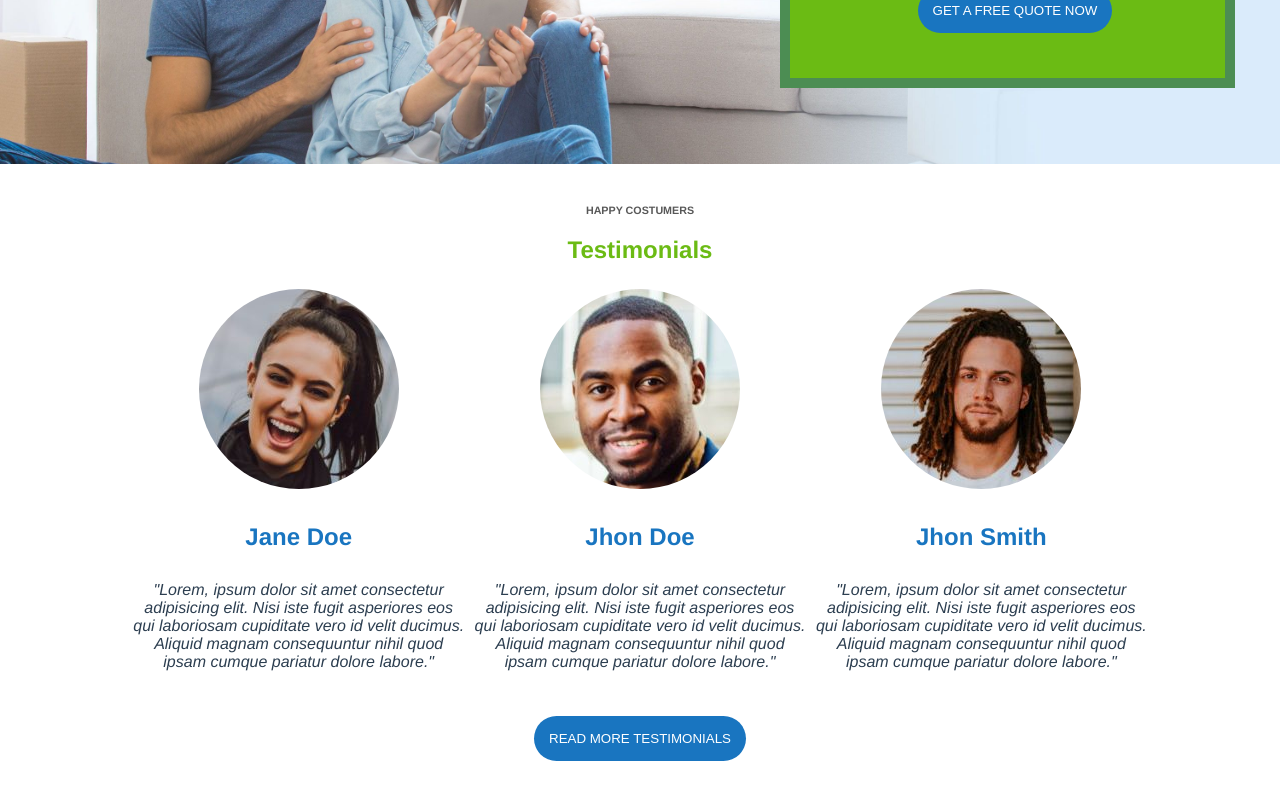
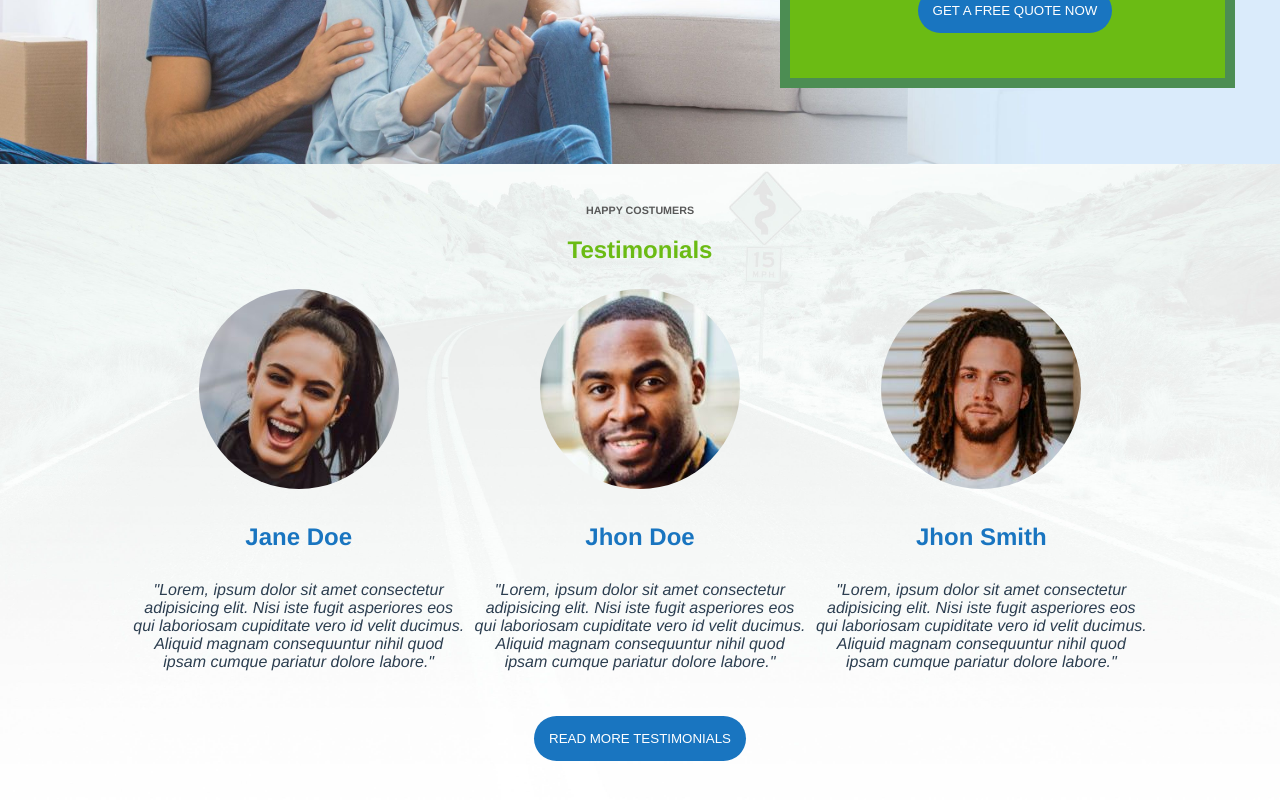
Before and after one commit to MarcoPerta/proj-html-vuejs, a Vue app: page / in a window 1280 px wide. Shown: the part 1791-2591 px from the top of the page. Built offline with nearby package versions, Linux system fonts and the light colour scheme.

Commit message:
quarto elemento main add  background

```diff
--- a/src/components/TestimonialComp.vue
+++ b/src/components/TestimonialComp.vue
@@ -1,5 +1,5 @@
 <template>
-    <div>
+    <div class="bg">
         <div class="container">
             <h6>HAPPY COSTUMERS</h6>
             <h2>Testimonials</h2>
@@ -27,7 +27,12 @@ export default {
 </script>
 
 <style lang="scss" scoped>
-.container {
+
+.bg{
+    background-image: url(../assets/images/avada-movers-testimonial-background.jpg);
+    background-repeat: no-repeat;
+    background-size: cover;
+    .container {
     width: 80%;
     margin: auto;
 
@@ -54,4 +59,5 @@ export default {
         margin: 40px 0px;
     }
 }
+}
 </style>
```
